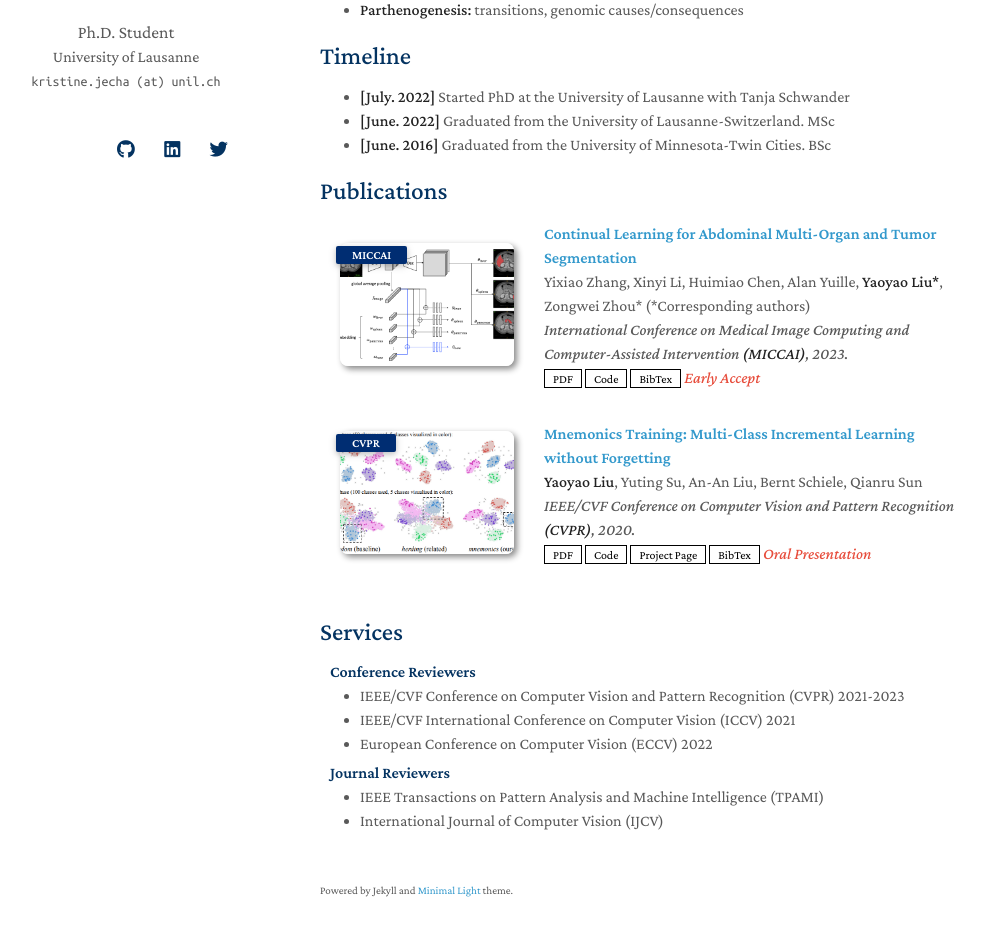
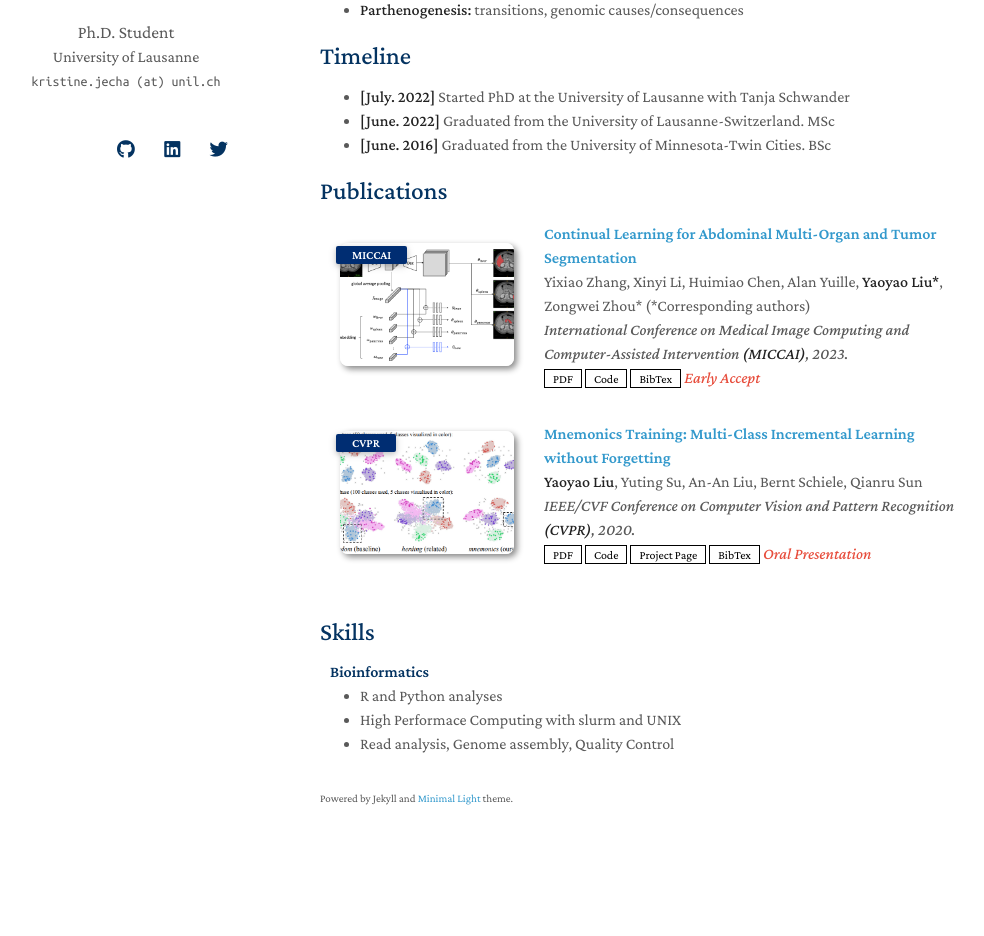
Before and after one commit to kriskaykj/kriskaykj.github.io, a Jekyll site: the page built from index.md, in a window 1280 px wide and 1192 px high. Shown: the part 221-1157 px from the top of the window, without its empty margins (150-1134 px from the left). Built offline with Jekyll 4.4.1, drawn with Linux system fonts in a browser that asks for light colours; nearby versions of some CDN libraries; a style sheet for code colours, icons or effects is not loaded; our own code applies the rules of GitHub Pages for plain Markdown files.

Commit message:
Update services.md

```diff
--- a/_includes/services.md
+++ b/_includes/services.md
@@ -1,16 +1,10 @@
-## Services
+## Skills
 
-<h4 style="margin:0 10px 0;">Conference Reviewers</h4>
+
+<h4 style="margin:0 10px 0;">Bioinformatics</h4>
 
 <ul style="margin:0 0 5px;">
-  <li><a href="http://cvpr2023.thecvf.com/"><autocolor>IEEE/CVF Conference on Computer Vision and Pattern Recognition (CVPR) 2021-2023</autocolor></a></li>
-  <li><a href="http://iccv2021.thecvf.com/"><autocolor>IEEE/CVF International Conference on Computer Vision (ICCV) 2021</autocolor></a></li>
-  <li><a href="https://eccv2022.ecva.net/"><autocolor>European Conference on Computer Vision (ECCV) 2022</autocolor></a></li>
+  <li>R and Python analyses</li>
+  <li>High Performace Computing with slurm and UNIX</li>
+  <li>Read analysis, Genome assembly, Quality Control</li>
 </ul>
-
-<h4 style="margin:0 10px 0;">Journal Reviewers</h4>
-
-<ul style="margin:0 0 20px;">
-  <li><a href="https://www.computer.org/csdl/journal/tp"><autocolor>IEEE Transactions on Pattern Analysis and Machine Intelligence (TPAMI)</autocolor></a></li>
-  <li><a href="https://www.springer.com/journal/11263"><autocolor>International Journal of Computer Vision (IJCV)</autocolor></a></li>
-</ul>
```
